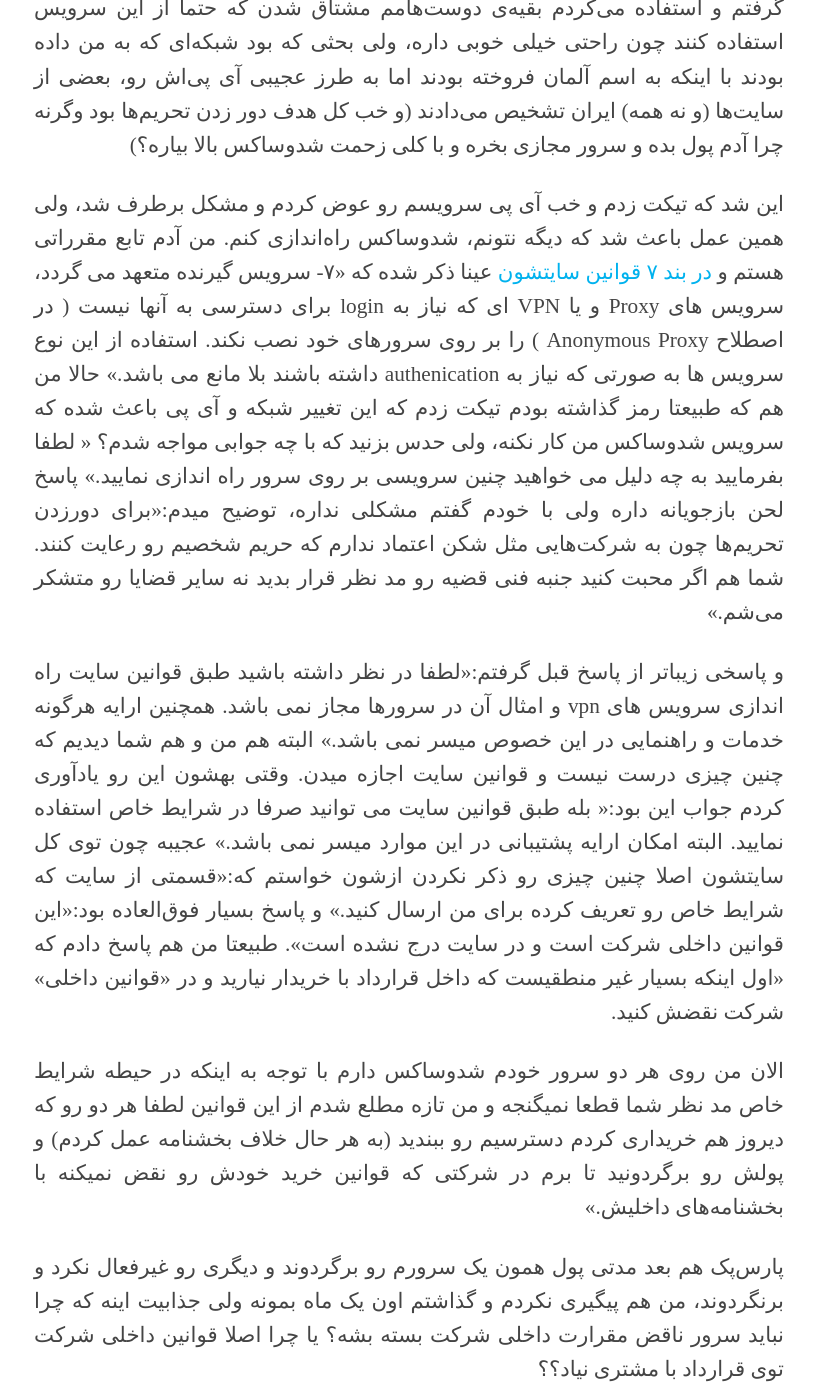
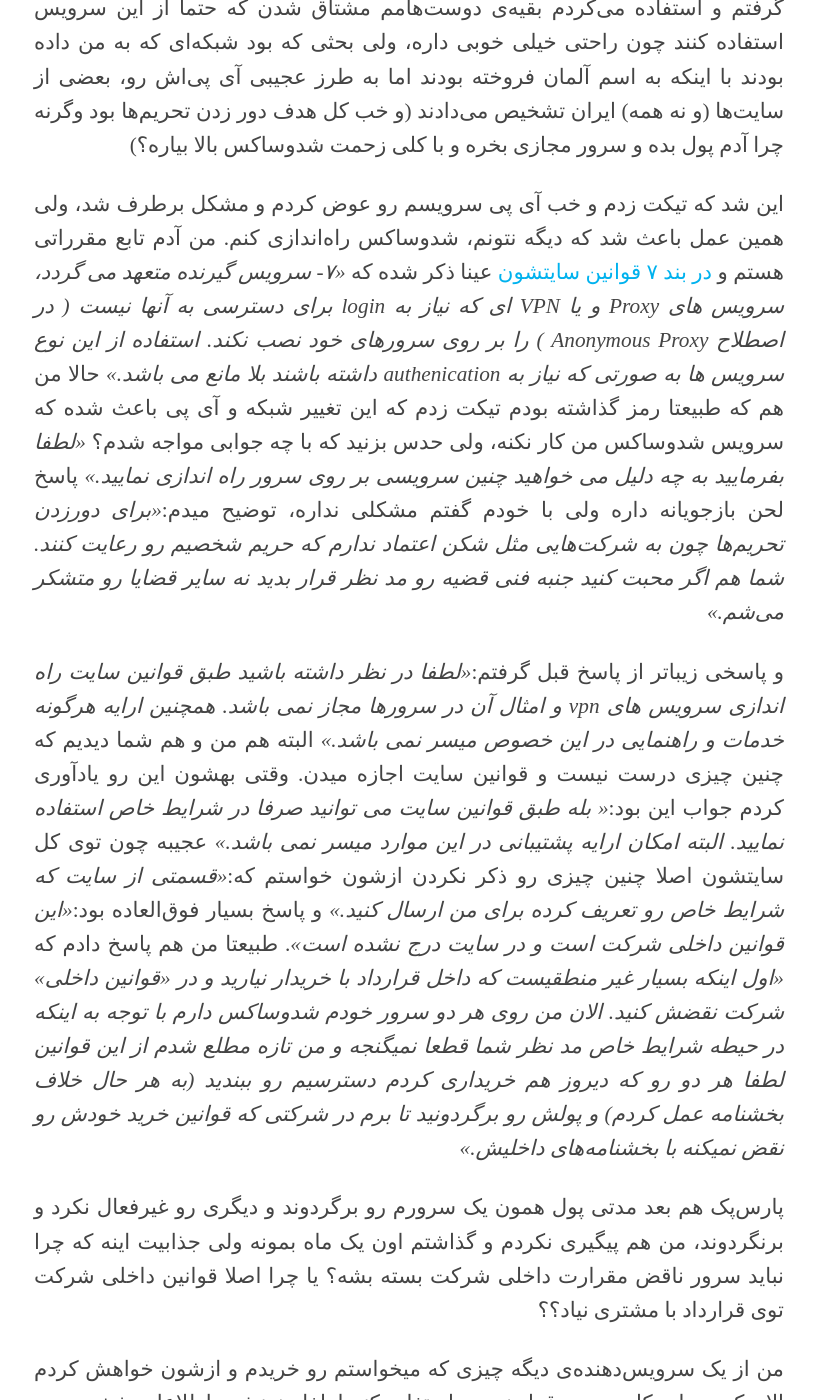
Before and after one commit to niyumard/khoone, a Jekyll site: the page built from _posts/2021-01-25-Parspack-Problems.md, in a window 1280 px wide and 1400 px high, scrolled down 1021 px. Shown: the whole window, without its empty margins (231-1048 px from the left). Built offline with Jekyll 4.4.1, drawn with Linux system fonts in a browser that asks for light colours; some web fonts are replaced; part of the change alters nothing that is shown; some of the changed text lies outside the part shown.

Commit message:
Update 2021-01-25-Parspack-Problems.md

```diff
--- a/_posts/2021-01-25-Parspack-Problems.md
+++ b/_posts/2021-01-25-Parspack-Problems.md
@@ -13,16 +13,15 @@ tags: [Parspack, مشکل با پشتیبانی, مشکلات پارس‌پک,
 
 چی شد که تصمیم به تغییر سرویس‌دهنده گرفتم؟ وقتی که سرور مجازی خودم رو گرفتم و استفاده می‌کردم بقیه‌ی دوست‌هامم مشتاق شدن که حتما از این سرویس استفاده کنند چون راحتی خیلی خوبی داره، ولی بحثی که بود شبکه‌ای که به من داده بودند با اینکه به اسم آلمان فروخته بودند اما به طرز عجیبی آی پی‌اش رو، بعضی از سایت‌ها (و نه همه) ایران تشخیص می‌دادند (و خب کل هدف دور زدن تحریم‌ها بود وگرنه چرا آدم پول بده و سرور مجازی بخره و با کلی زحمت شدوساکس بالا بیاره؟)
 
-این شد که تیکت زدم و خب آی پی سرویسم رو عوض کردم و مشکل برطرف شد، ولی همین عمل باعث شد که دیگه نتونم، شدوساکس راه‌اندازی کنم. من آدم تابع مقرراتی هستم و [در بند ۷ قوانین سایتشون](https://web.archive.org/web/20200809083434/https://parspack.com/%D9%82%D9%88%D8%A7%D9%86%DB%8C%D9%86-%D8%AE%D8%B1%DB%8C%D8%AF) عینا ذکر شده که «۷- سرویس گیرنده متعهد می گردد، سرویس های Proxy و یا VPN ای که نیاز به login برای دسترسی به آنها نیست ( در اصطلاح Anonymous Proxy ) را بر روی سرورهای خود نصب نکند. استفاده از این نوع سرویس ها به صورتی که نیاز به authenication داشته باشند بلا مانع می باشد.»
+این شد که تیکت زدم و خب آی پی سرویسم رو عوض کردم و مشکل برطرف شد، ولی همین عمل باعث شد که دیگه نتونم، شدوساکس راه‌اندازی کنم. من آدم تابع مقرراتی هستم و [در بند ۷ قوانین سایتشون](https://web.archive.org/web/20200809083434/https://parspack.com/%D9%82%D9%88%D8%A7%D9%86%DB%8C%D9%86-%D8%AE%D8%B1%DB%8C%D8%AF) عینا ذکر شده که _«۷- سرویس گیرنده متعهد می گردد، سرویس های Proxy و یا VPN ای که نیاز به login برای دسترسی به آنها نیست ( در اصطلاح Anonymous Proxy ) را بر روی سرورهای خود نصب نکند. استفاده از این نوع سرویس ها به صورتی که نیاز به authenication داشته باشند بلا مانع می باشد.»_
 حالا من هم که طبیعتا رمز گذاشته بودم تیکت زدم که این تغییر شبکه و آی پی باعث شده که سرویس شدوساکس من کار نکنه، ولی حدس بزنید که با چه جوابی مواجه شدم؟
-« لطفا بفرمایید به چه دلیل می خواهید چنین سرویسی بر روی سرور راه اندازی نمایید.» پاسخ لحن بازجویانه داره ولی با خودم گفتم مشکلی نداره، توضیح میدم:«برای دور‌زدن تحریم‌ها چون به شرکت‌هایی مثل شکن اعتماد ندارم که حریم شخصیم رو رعایت کنند. شما هم اگر محبت کنید جنبه فنی قضیه رو مد نظر قرار بدید نه سایر قضایا رو متشکر می‌شم.»
+_«لطفا بفرمایید به چه دلیل می خواهید چنین سرویسی بر روی سرور راه اندازی نمایید.»_ پاسخ لحن بازجویانه داره ولی با خودم گفتم مشکلی نداره، توضیح میدم:_«برای دور‌زدن تحریم‌ها چون به شرکت‌هایی مثل شکن اعتماد ندارم که حریم شخصیم رو رعایت کنند. شما هم اگر محبت کنید جنبه فنی قضیه رو مد نظر قرار بدید نه سایر قضایا رو متشکر می‌شم.»_
 
-و پاسخی زیباتر از پاسخ قبل گرفتم:«لطفا در نظر داشته باشید طبق قوانین سایت راه اندازی سرویس های vpn و امثال آن در سرورها مجاز نمی باشد. همچنین ارایه هرگونه خدمات و راهنمایی در این خصوص میسر نمی باشد.» البته هم من و هم شما دیدیم که چنین چیزی درست نیست و قوانین سایت اجازه میدن. وقتی بهشون این رو یادآوری کردم جواب این بود:« بله طبق قوانین سایت می توانید صرفا در شرایط خاص استفاده نمایید. البته امکان ارایه پشتیبانی در این موارد میسر نمی باشد.» عجیبه چون توی کل سایتشون اصلا چنین چیزی رو ذکر نکردن ازشون خواستم که:«قسمتی از سایت که شرایط خاص رو تعریف کرده برای من ارسال کنید.» و پاسخ بسیار فوق‌العاده بود:«این قوانین داخلی شرکت است و در سایت درج نشده است». طبیعتا من هم پاسخ دادم که «اول اینکه بسیار غیر منطقیست که داخل قرارداد با خریدار نیارید و در «قوانین داخلی» شرکت نقضش کنید.
-
-الان من روی هر دو سرور خودم شدوساکس دارم با توجه به اینکه در حیطه شرایط خاص مد نظر شما قطعا نمیگنجه و من تازه مطلع شدم از این قوانین لطفا هر دو رو که دیروز هم خریداری کردم دسترسیم رو ببندید (به هر حال خلاف بخشنامه عمل کردم) و پولش رو برگردونید تا برم در شرکتی که قوانین خرید خودش رو نقض نمیکنه با بخشنامه‌های داخلیش.»
+و پاسخی زیباتر از پاسخ قبل گرفتم:_«لطفا در نظر داشته باشید طبق قوانین سایت راه اندازی سرویس های vpn و امثال آن در سرورها مجاز نمی باشد. همچنین ارایه هرگونه خدمات و راهنمایی در این خصوص میسر نمی باشد.»_ البته هم من و هم شما دیدیم که چنین چیزی درست نیست و قوانین سایت اجازه میدن. وقتی بهشون این رو یادآوری کردم جواب این بود:_« بله طبق قوانین سایت می توانید صرفا در شرایط خاص استفاده نمایید. البته امکان ارایه پشتیبانی در این موارد میسر نمی باشد.»_ عجیبه چون توی کل سایتشون اصلا چنین چیزی رو ذکر نکردن ازشون خواستم که:_«قسمتی از سایت که شرایط خاص رو تعریف کرده برای من ارسال کنید.»_ و پاسخ بسیار فوق‌العاده بود:_«این قوانین داخلی شرکت است و در سایت درج نشده است»_. طبیعتا من هم پاسخ دادم که _«اول اینکه بسیار غیر منطقیست که داخل قرارداد با خریدار نیارید و در «قوانین داخلی» شرکت نقضش کنید.
+الان من روی هر دو سرور خودم شدوساکس دارم با توجه به اینکه در حیطه شرایط خاص مد نظر شما قطعا نمیگنجه و من تازه مطلع شدم از این قوانین لطفا هر دو رو که دیروز هم خریداری کردم دسترسیم رو ببندید (به هر حال خلاف بخشنامه عمل کردم) و پولش رو برگردونید تا برم در شرکتی که قوانین خرید خودش رو نقض نمیکنه با بخشنامه‌های داخلیش.»_
 
 پارس‌پک هم بعد مدتی پول همون یک سرورم رو برگردوند و دیگری رو غیرفعال نکرد و برنگردوند، من هم پیگیری نکردم و گذاشتم اون یک ماه بمونه ولی جذابیت اینه که چرا نباید سرور ناقض مقرارت داخلی شرکت بسته بشه؟ یا چرا اصلا قوانین داخلی شرکت توی قرارداد با مشتری نیاد؟؟
 
-من از یک سرویس‌دهنده‌ی دیگه چیزی که میخواستم رو خریدم و ازشون خواهش کردم الان که حساب کاربریم رو قرار نیست استفاده کنم لطفا ببندنش و اطلاعات شخصیم رو از سایتشون پاک کنن، دوباره با پاسخ پرسشگرانه‌ی دوستان مواجه شدم:«احتراما جهت بهبود و ارتقا سطح کیفی خدمات از شما خواهشمند است دلیل خود مبنی بر حذف حساب کاربری را بیان نمایید.» و حدس بزنید بعد اینکه جوابشون رو دادم چی گفتن؟ «احتراما جهت حفظ سوابق کاربری امکان حذف حساب کاربری وجود ندارد.» یعنی تا وقتی شرکت پارسپک باشه اطلاعات من هم باید باهاشون همراه باشه با اینکه هیچ الزام قانونی یا هرچی ندارن و صرفا سلیقه‌ی شخصیشون این رو طلبیده.
+من از یک سرویس‌دهنده‌ی دیگه چیزی که میخواستم رو خریدم و ازشون خواهش کردم الان که حساب کاربریم رو قرار نیست استفاده کنم لطفا ببندنش و اطلاعات شخصیم رو از سایتشون پاک کنن، دوباره با پاسخ پرسشگرانه‌ی دوستان مواجه شدم:_«احتراما جهت بهبود و ارتقا سطح کیفی خدمات از شما خواهشمند است دلیل خود مبنی بر حذف حساب کاربری را بیان نمایید.»_ و حدس بزنید بعد اینکه جوابشون رو دادم چی گفتن؟ _«احتراما جهت حفظ سوابق کاربری امکان حذف حساب کاربری وجود ندارد.»_ یعنی تا وقتی شرکت پارسپک باشه اطلاعات من هم باید باهاشون همراه باشه (و خدا میدونه غیر از مشخصات کاربری و تراکنش و تیکت‌ها چی رو نگه داشتند که لفظ سوابق کاربری رو به کار بردند) با اینکه هیچ الزام قانونی یا هرچی ندارن و صرفا سلیقه‌ی شخصیشون این رو طلبیده.
 
 من هم احتراما از شما خواننده‌ی محترم میخوام که خودتون قضاوت کنید که ارزش خرید داره این سرویس‌ها یا نه :)
```
